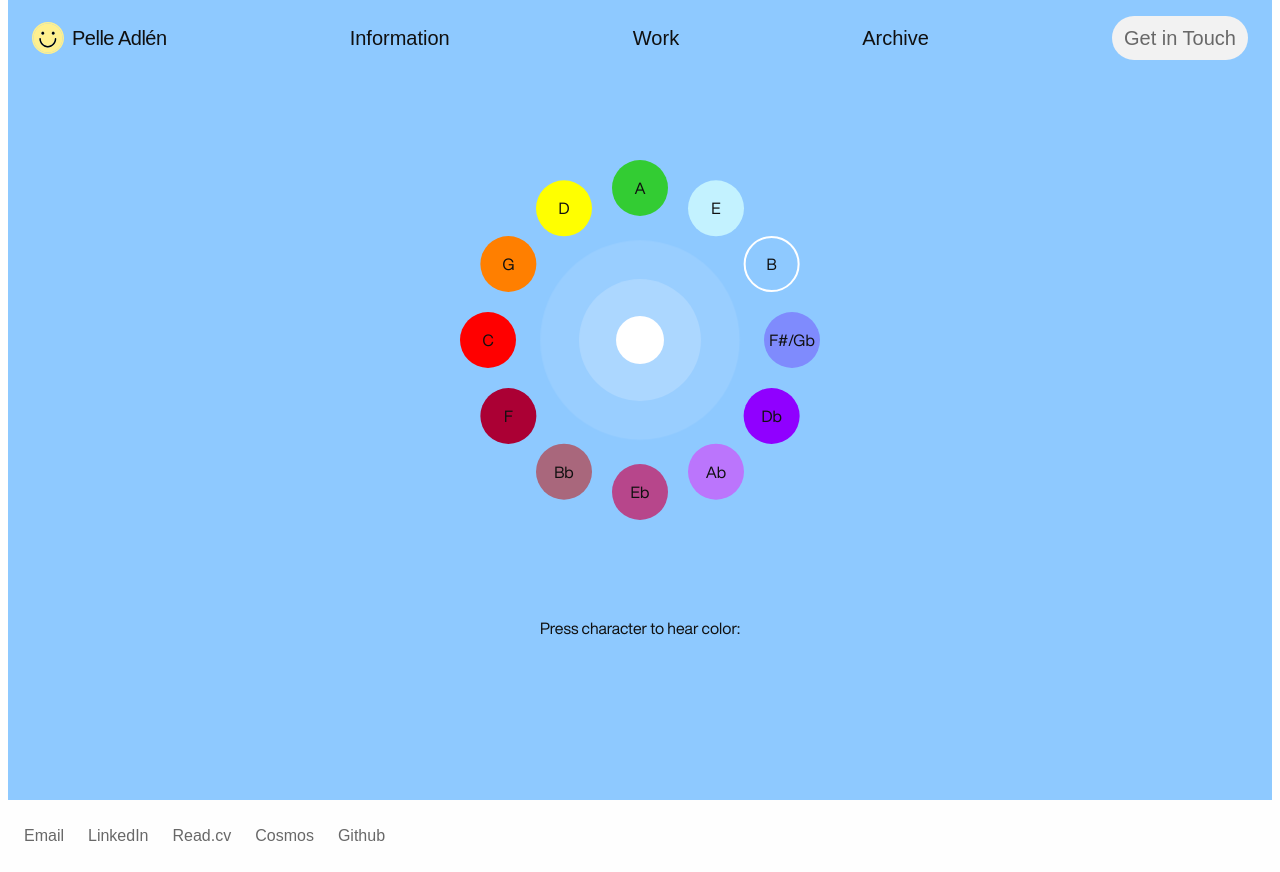
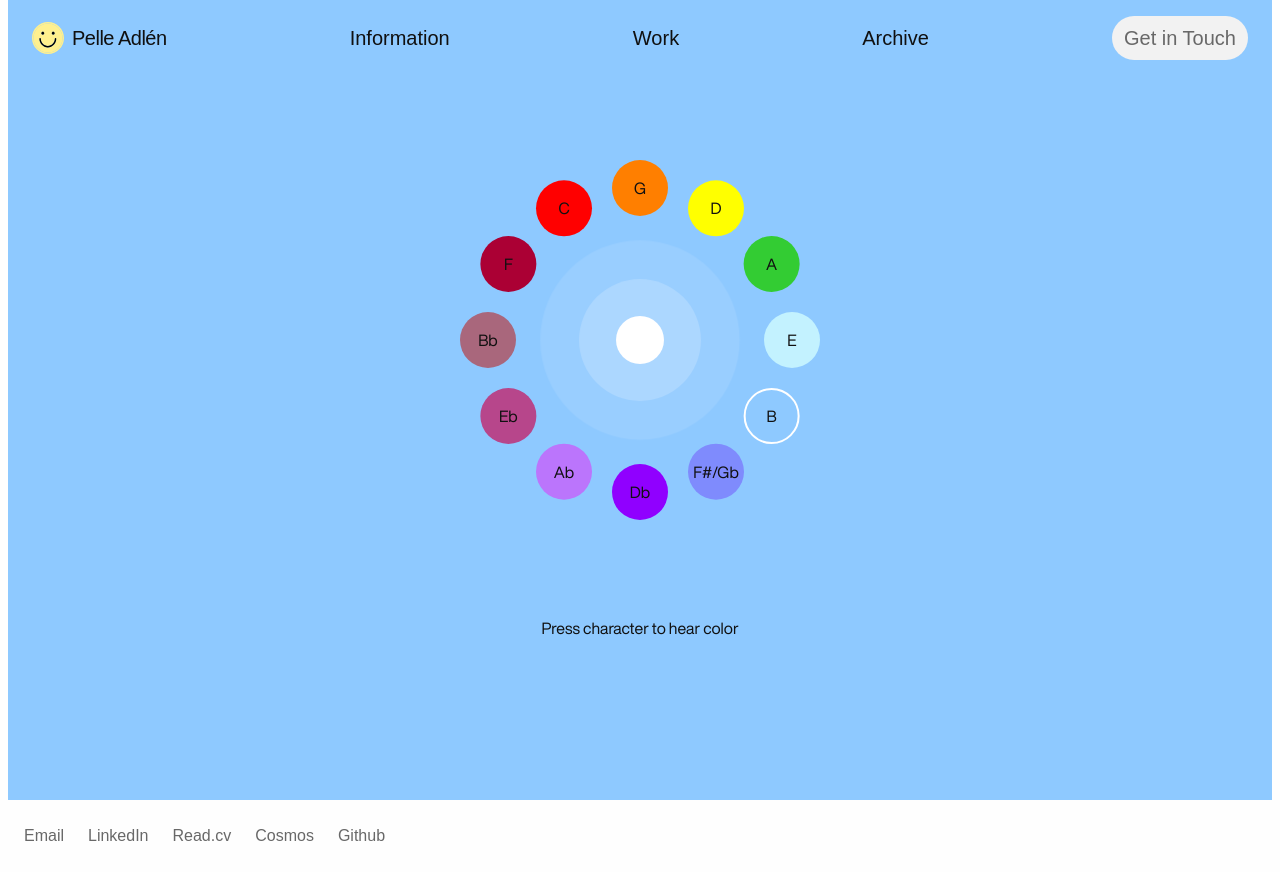
Before and after one commit to pelleadlen/pellux-uncharted, a Next.js app: page / in a window 1280 px wide. Built offline with nearby package versions, Linux system fonts and the light colour scheme.

Commit message:
Clavier done

```diff
--- a/package.json
+++ b/package.json
@@ -24,6 +24,7 @@
     "react-icons": "^5.0.1",
     "react-loader-spinner": "^6.1.6",
     "react-use": "^17.5.0",
+    "tone": "^14.7.77",
     "yup": "^1.3.3"
   },
   "devDependencies": {
--- a/src/components/clavier/clavier.css
+++ b/src/components/clavier/clavier.css
@@ -23,6 +23,7 @@
     display: flex;
     align-items: center;
     justify-content: center;
+    user-select: none;
     height: 56px;
     width: 56px;
     transform: rotate(calc(-360deg/ 12 * var(--i)));
--- a/src/components/clavier/clavier.js
+++ b/src/components/clavier/clavier.js
@@ -2,80 +2,117 @@
 import {motion} from "framer-motion";
 import { useState } from "react";
 import "../clavier/clavier.css";
+import * as Tone from "tone";
 const tones = [
+
+  {
+    tone: "F",
+    freq: "F3",
+    bgColor: "bg-[#AB0034]",
+    stroke: false,
+    strokeColor: ""
+  },
+
+  {
+    tone: "C",
+    freq: "C3",
+    bgColor: "bg-[#FF0000]",
+    stroke: false,
+    strokeColor: ""
+  },
   {
     tone: "G",
+    freq: "G3",
     bgColor: "bg-[#FF7F00]",
     stroke: false,
     strokeColor: ""
   },
   {
     tone: "D",
+    freq: "D3",
     bgColor: "bg-[#FFFF00]",
     stroke: false,
     strokeColor: ""
   },
   {
     tone: "A",
+    freq: "A3",
     bgColor: "bg-[#33CC33]",
     stroke: false,
     strokeColor: ""
   },
+
   {
     tone: "E",
+    freq: "E3",
     bgColor: "bg-[#C3F2FF]",
     stroke: false,
     strokeColor: ""
   },
   {
     tone: "B",
+    freq: "B3",
     bgColor: "",
     stroke: true,
     strokeColor: "border-white"
   },
   {
     tone: "F#/Gb",
+    freq: "F#3",
     bgColor: "bg-[#7F8BFD]",
     stroke: false,
     strokeColor: ""
-  },  {
+  },
+  {
     tone: "Db",
+    freq: "C#3",
     bgColor: "bg-[#9000FF]",
     stroke: false,
     strokeColor: ""
-  }, {
+  },
+  {
     tone: "Ab",
+    freq: "G#3",
     bgColor: "bg-[#BB75FC]",
     stroke: false,
     strokeColor: ""
-  },{
+  },
+  {
     tone: "Eb",
+    freq: "D#3",
     bgColor: "bg-[#B7468B]",
     stroke: false,
     strokeColor: ""
   },
   {
     tone: "Bb",
+    freq: "A#3",
     bgColor: "bg-[#A9677C]",
     stroke: false,
     strokeColor: ""
   },
-  {
-    tone: "F",
-    bgColor: "bg-[#AB0034]",
-    stroke: false,
-    strokeColor: ""
-  },
-  {
-    tone: "C",
-    bgColor: "bg-[#FF0000]",
-    stroke: false,
-    strokeColor: ""
-  }]
 
+
+];
   const Clavier = () => {
      const [pressedTone, setPressedTone] = useState('');
 
+
+     const synth = new Tone.PolySynth(Tone.Synth).toDestination();
+     const playTone = async (tone) => {
+      await Tone.start();
+      synth.triggerAttack(tone.freq);
+      setPressedTone(tone.tone);
+      console.log(`Playing frequency: ${tone.freq}`);
+
+      // Add a mouseup listener to the window object when a tone is played
+      window.addEventListener('mouseup', () => stopTone(tone), { once: true });
+  }
+
+  const stopTone = (tone) => {
+      synth.triggerRelease(tone.freq);
+      console.log(`Stopped frequency: ${tone.freq}`); // console logs the frequency being stopped which is tone.freq
+  }
     return (
 <div className="flex flex-col justify-center items-center gap-24">
         <div className="note-wrapper">
@@ -88,7 +125,7 @@ const tones = [
                   "--i": index + 1,
                 }}
               >
-               <motion.p whileTap={{height: "54px", width:"54px"}} whileHover={{height: "60px", width: "60px"}} onClick={() => setPressedTone(tone.tone)} className={` ${tone.bgColor} origin-center    ${tone.stroke ? `border-2 ${tone.strokeColor}` : ''}`}>
+               <motion.p onMouseDown={() => playTone(tone)} onMouseUp={() => stopTone(tone)} whileTap={{height: "54px", width:"54px"}} whileHover={{height: "60px", width: "60px"}}  className={` ${tone.bgColor} origin-center    ${tone.stroke ? `border-2 ${tone.strokeColor}` : ''}`}>
                 {tone.tone}
                 </motion.p>
               </div>
@@ -97,7 +134,7 @@ const tones = [
           <Pulse />
 
         </div>
-        <p>Press character to hear color: {pressedTone}</p>
+        <p>Press character to hear color</p>
         </div>
     );
   }
```
Also changed, not shown: 1 other file (tests, documents, lock files or other folders).
